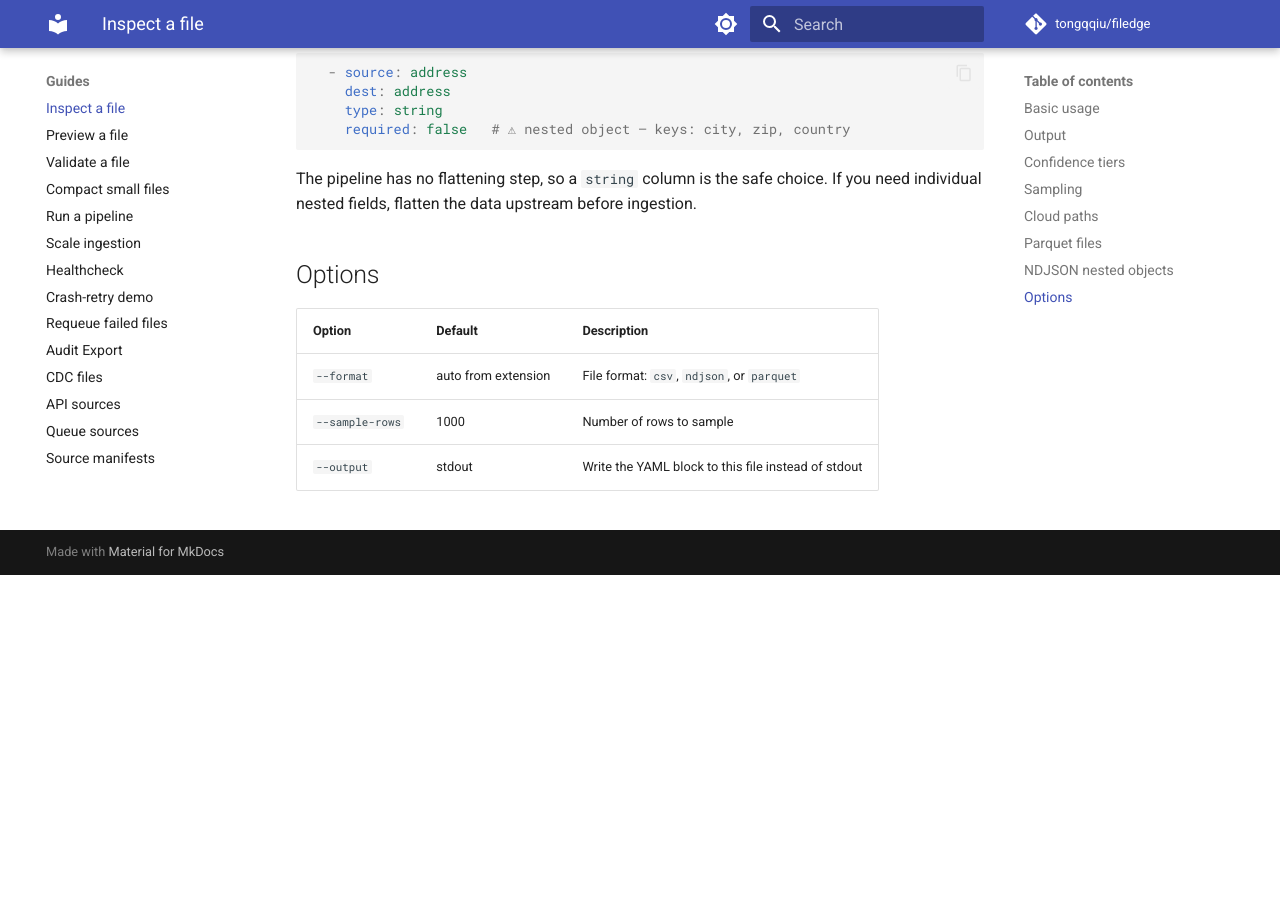
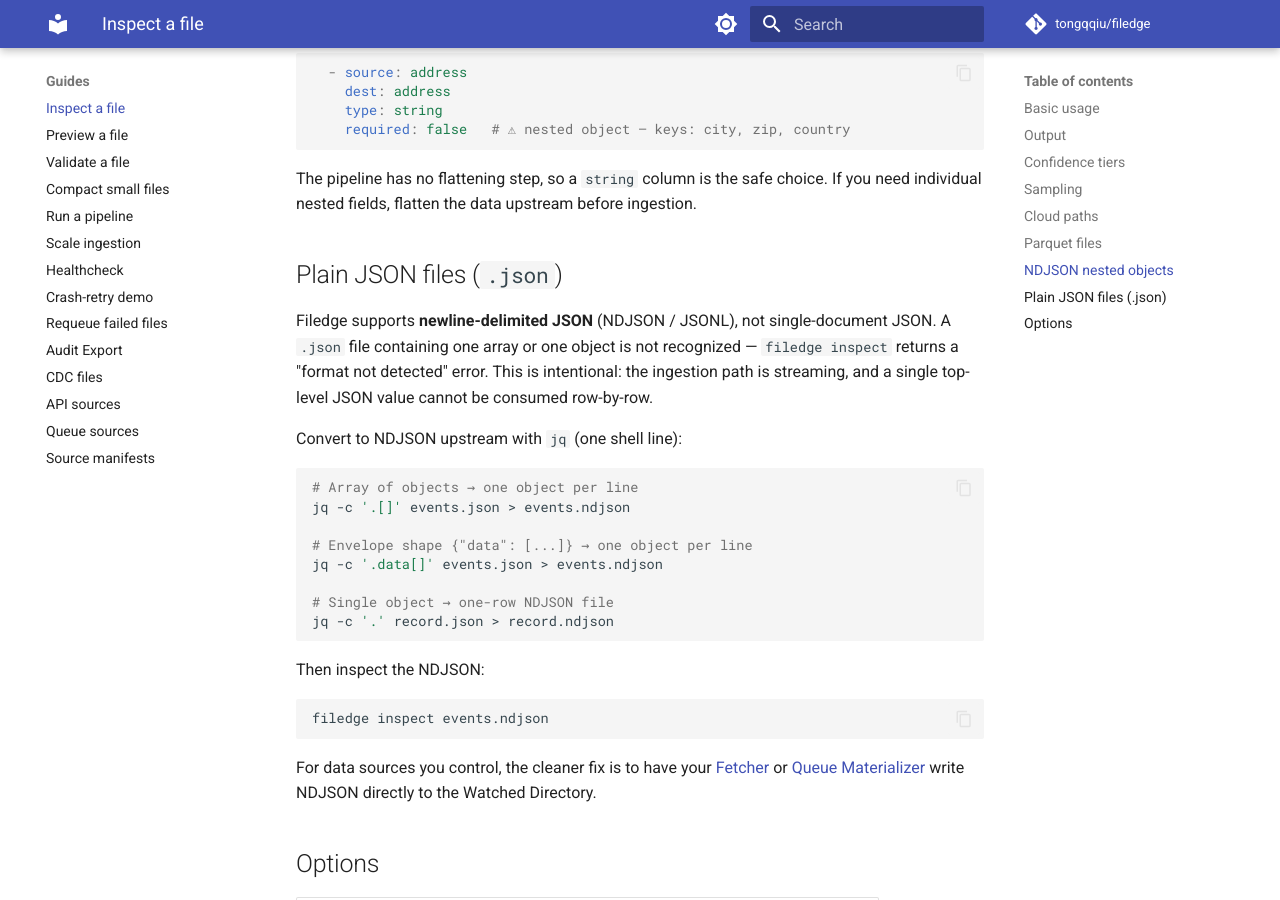
Before and after one commit to tongqqiu/filedge, an MkDocs documentation site: the page built from docs/guides/inspect.md, in a window 1280 px wide and 900 px high, scrolled down 2911 px. Built offline with MkDocs 1.6.1 and Material for MkDocs 9.7.7, drawn with Linux system fonts in a browser that asks for light colours; comment, search, counter and statistics services are not loaded; the version menu is left out; before the commit the page ends 3486 px from its top, so only the background shows below that.

Commit message:
docs(inspect): note .json files must be converted to NDJSON
Filedge intentionally supports newline-delimited JSON only — the
ingestion path is streaming and a single top-level JSON value cannot
be consumed row-by-row. Document the constraint in the inspect guide
and give jq one-liners for the three realistic shapes (array,
envelope, single object), plus a pointer to fixing the source
upstream via the Fetcher / Queue Materializer.

Co-Authored-By: Claude Opus 4.7 <noreply@anthropic.com>

````diff
--- a/docs/guides/inspect.md
+++ b/docs/guides/inspect.md
@@ -129,6 +129,31 @@ When a field in a NDJSON file contains a nested object (e.g. `{"address": {"city
 
 The pipeline has no flattening step, so a `string` column is the safe choice. If you need individual nested fields, flatten the data upstream before ingestion.
 
+## Plain JSON files (`.json`)
+
+Filedge supports **newline-delimited JSON** (NDJSON / JSONL), not single-document JSON. A `.json` file containing one array or one object is not recognized — `filedge inspect` returns a "format not detected" error. This is intentional: the ingestion path is streaming, and a single top-level JSON value cannot be consumed row-by-row.
+
+Convert to NDJSON upstream with `jq` (one shell line):
+
+```bash
+# Array of objects → one object per line
+jq -c '.[]' events.json > events.ndjson
+
+# Envelope shape {"data": [...]} → one object per line
+jq -c '.data[]' events.json > events.ndjson
+
+# Single object → one-row NDJSON file
+jq -c '.' record.json > record.ndjson
+```
+
+Then inspect the NDJSON:
+
+```bash
+filedge inspect events.ndjson
+```
+
+For data sources you control, the cleaner fix is to have your [Fetcher](../../CONTEXT.md#fetcher) or [Queue Materializer](../../CONTEXT.md#queue-materializer) write NDJSON directly to the Watched Directory.
+
 ## Options
 
 | Option | Default | Description |
````
